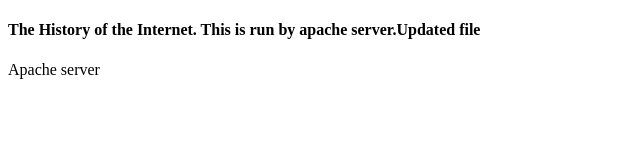
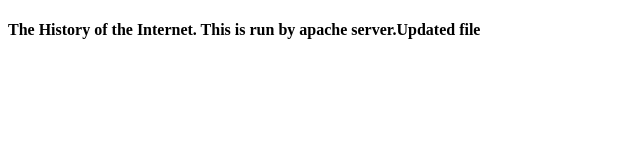
Before and after one commit to umang4321/Internet_History, a plain HTML site: page public_html/index.html in a window 1280 px wide. Shown: the whole page, without its empty margins (0-640 px from the left). Drawn offline with Linux system fonts and the light colour scheme.

Commit message:
Checking updated file

```diff
--- a/public_html/index.html
+++ b/public_html/index.html
@@ -6,6 +6,5 @@
 </head>
 <body>
 <h4>The History of the Internet. This is run by apache server.Updated file</h4>
-<p>Apache server</p>
 </body>
 </html>
```
